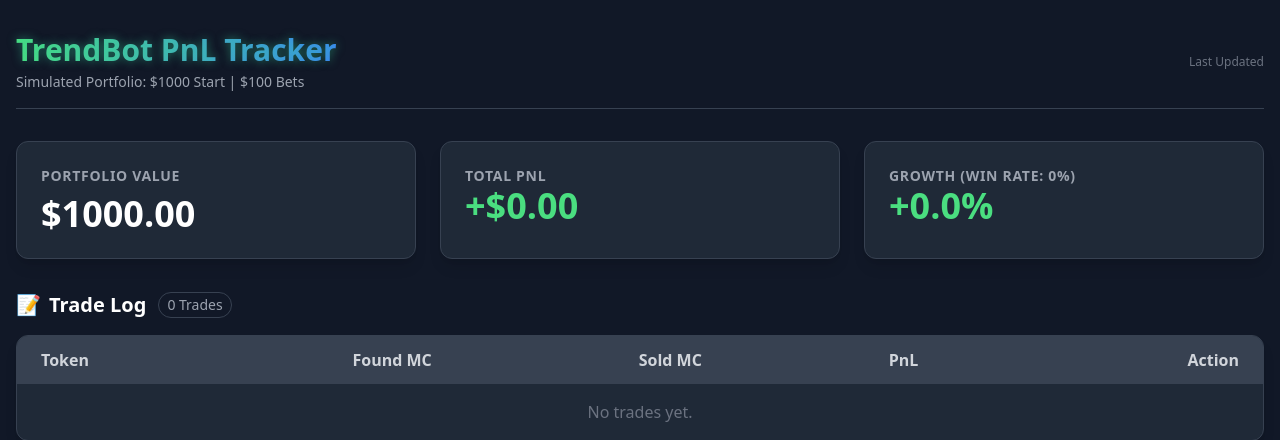
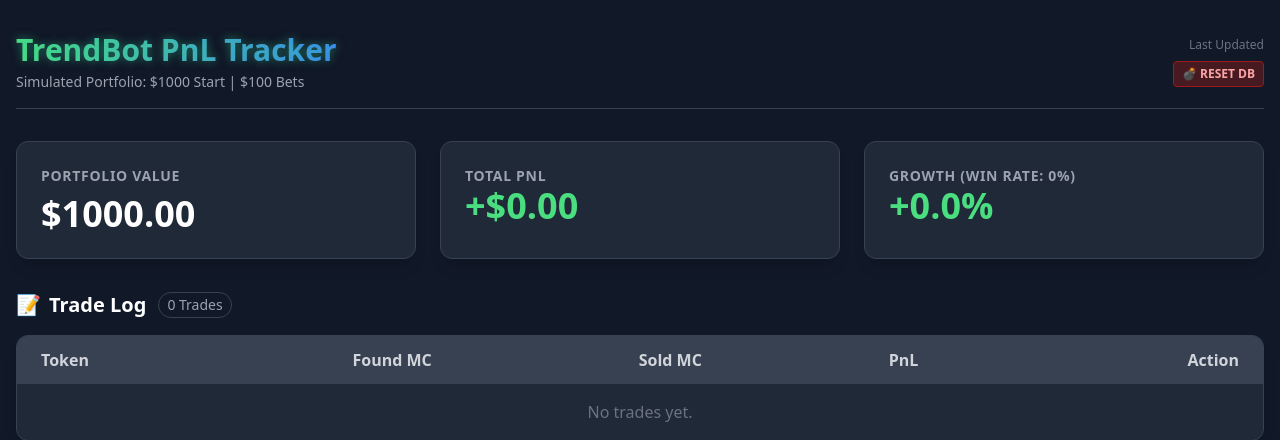
Before and after one commit to CoinTheHat/BaseTrendBot, a Node project: template web/views/dashboard.ejs in a window 1280 px wide. Shown: the top 440 px of the page. Run offline with Node 20 templates, Linux system fonts and the light colour scheme; the template is opened without the code that fills it, so the values that code supplies are empty; some libraries are stand-ins or nearby versions.

Commit message:
feat: Add Dashboard Reset DB button and API endpoint

```diff
--- a/web/DashboardServer.ts
+++ b/web/DashboardServer.ts
@@ -178,6 +178,32 @@ export class DashboardServer {
                 res.status(500).json({ error: 'Internal Server Error' });
             }
         });
+
+        // NEW: Database Reset Endpoint (Admin)
+        this.app.post('/api/admin/reset-db', async (req, res) => {
+            try {
+                logger.warn('[Dashboard] ⚠️ Admin requested database reset via UI.');
+
+                // Truncate tables via storage pool (direct query)
+                // Note: Ideally, expose a reset method in PostgresStorage, but access to pool is private.
+                // We'll trust the method on storage if it existed, or use raw sql if we can.
+                // Check if storage exposes pool or a query method. It does not look like it from imports.
+                // Let's modify PostgresStorage to add a reset method or use a Public method.
+                // Wait, I can't modify PostgresStorage in this turn easily without another tool call.
+                // Let's assume I will add `resetDatabase` to PostgresStorage first.
+
+                // Actually, let's use the script execution or add method.
+                // Better: Add resetAllData() to PostgresStorage.ts
+
+                await this.storage.resetDatabase(); // I will implement this next
+
+                logger.info('[Dashboard] ✅ Database reset successful.');
+                res.json({ success: true, message: 'Database cleared.' });
+            } catch (error) {
+                logger.error(`[API] DB Reset failed: ${error}`);
+                res.status(500).json({ error: 'Reset failed' });
+            }
+        });
     }
 
     start() {
--- a/web/views/dashboard.ejs
+++ b/web/views/dashboard.ejs
@@ -129,6 +129,24 @@
             }
         }
 
+        async function resetDb() {
+            if (!confirm('🧨 DANGER: This will wipe ALL data (Tokens, Performance, Alerts). Are you sure?')) return;
+
+            try {
+                const res = await fetch('/api/admin/reset-db', { method: 'POST' });
+                const json = await res.json();
+                if (json.success) {
+                    alert('Database Reset Successful');
+                    window.location.reload();
+                } else {
+                    alert('Reset Failed');
+                }
+            } catch (err) {
+                console.error(err);
+                alert('Reset Request Failed');
+            }
+        }
+
         function copyToClipboard(text, btnElement) {
             navigator.clipboard.writeText(text).then(() => {
                 // Visual feedback
@@ -163,6 +181,10 @@
                 <div class="font-mono text-green-400">
                     <%= lastUpdated.toLocaleTimeString() %>
                 </div>
+                <button onclick="resetDb()"
+                    class="mt-2 text-xs bg-red-900/50 hover:bg-red-800 text-red-300 font-bold py-1 px-2 rounded border border-red-800 transition-colors">
+                    💣 RESET DB
+                </button>
             </div>
         </header>
 
```
Also changed, not shown: storage/PostgresStorage.ts.
